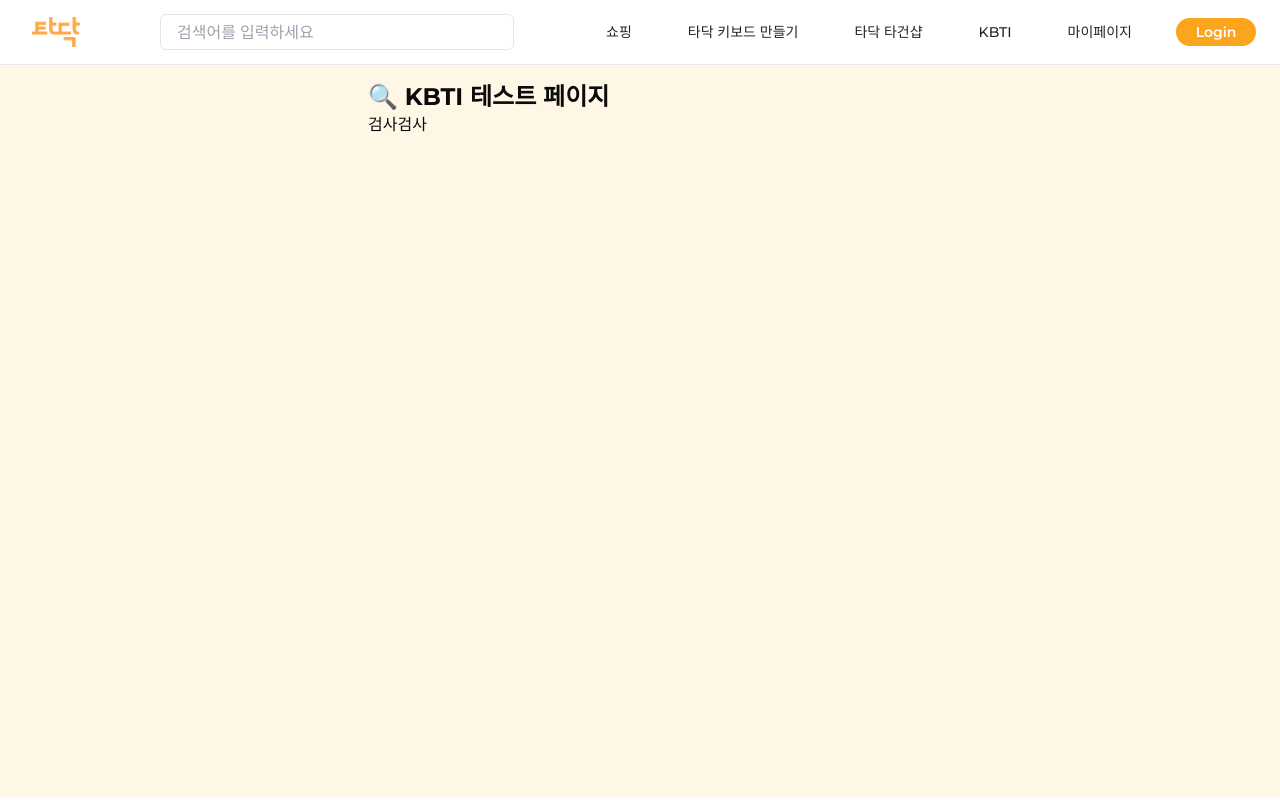
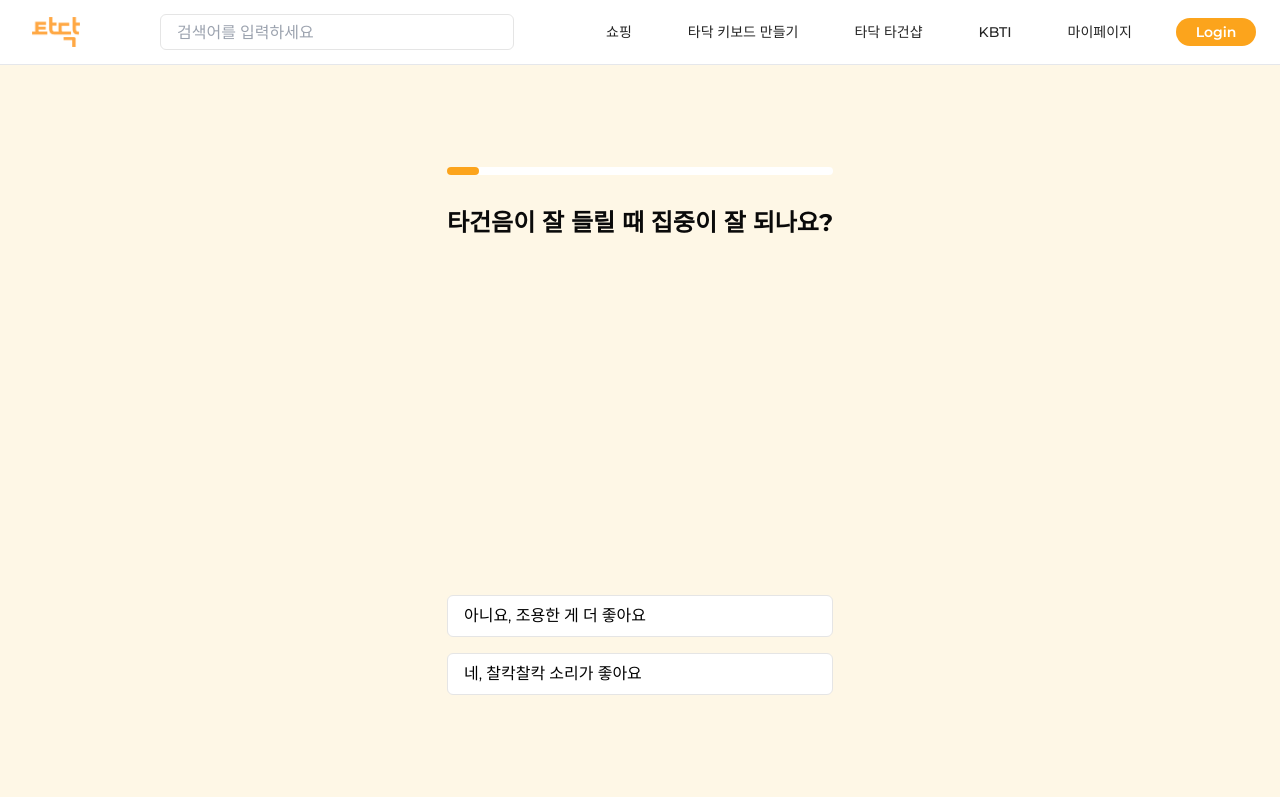
Before and after one commit to teamdadada/tadak, a React (Vite) app in the folder client/web/: page /kbti/test in a window 1280 px wide. Built offline with nearby package versions, Linux system fonts and the light colour scheme; a web font is replaced by a local one.

Commit message:
[S12P31A703-397] [FE] feat: KBTI 테스트 페이지 UI 구현

```diff
--- a/client/web/src/pages/KbtiPage/KbtiPage.tsx
+++ b/client/web/src/pages/KbtiPage/KbtiPage.tsx
@@ -3,7 +3,7 @@ import { Outlet } from 'react-router-dom'
 const KbtiPage = () => {
   return (
     <div className="bg-[rgb(254,247,230)]">
-      <div className="min-h-[calc(100vh-68px)] max-w-xl mx-auto">
+      <div className="flex justify-center min-h-[calc(100vh-68px)] max-w-xl mx-auto">
         <Outlet />
       </div>
     </div>
--- a/client/web/src/pages/KbtiPage/KbtiStartPage.tsx
+++ b/client/web/src/pages/KbtiPage/KbtiStartPage.tsx
@@ -13,7 +13,11 @@ const KbtiStartPage = () => {
     <div className="flex flex-col items-center justify-center min-h-[calc(100vh-68px)] gap-4 px-4">
       <div className="flex flex-col justify-center w-full p-2">
         {/* <h1 className="w-full p-4 text-2xl font-bold">🔍 KBTI</h1> */}
-        <img src={KbtiStartImage} alt="KBTI 시작 이미지" />
+        <img
+          src={KbtiStartImage}
+          alt="KBTI 시작 이미지"
+          className="min-h-[470px] h-[70vh]"
+        />
       </div>
       <div className="flex justify-center w-full p-4 mt-4">
         <Button
--- a/client/web/src/pages/KbtiPage/KbtiTestPage.tsx
+++ b/client/web/src/pages/KbtiPage/KbtiTestPage.tsx
@@ -1,8 +1,143 @@
+import { useState } from 'react'
+
+const questions = [
+  {
+    id: 1,
+    text: '타건음이 잘 들릴 때 집중이 잘 되나요?',
+    options: ['아니요, 조용한 게 더 좋아요', '네, 찰칵찰칵 소리가 좋아요'],
+    axis: ['Q', 'E'],
+  },
+  {
+    id: 2,
+    text: 'RGB나 조명이 있는 키보드가 마음에 드시나요?',
+    options: ['눈에 띄는 건 별로예요', '감성적으로 너무 좋아요'],
+    axis: ['Q', 'E'],
+  },
+  {
+    id: 3,
+    text: '소리가 적은 키보드와 반짝이는 키보드 중 고른다면?',
+    options: ['조용한 키보드가 더 좋아요', '시각적으로 화려한 게 더 좋아요'],
+    axis: ['Q', 'E'],
+  },
+  {
+    id: 4,
+    text: '키보드를 고를 때 가장 중요한 건 무엇인가요?',
+    options: ['기능과 내구성이요', '디자인과 색감이요'],
+    axis: ['T', 'A'],
+  },
+  {
+    id: 5,
+    text: '주변에 추천할 때 뭐라고 말할 것 같나요?',
+    options: ['이건 성능이 정말 좋아', '이건 너무 예쁘고 분위기 있어'],
+    axis: ['T', 'A'],
+  },
+  {
+    id: 6,
+    text: '키보드 설명에서 어떤 부분이 먼저 눈에 들어오나요?',
+    options: ['스펙과 기능 정보', '이미지와 디자인 포인트'],
+    axis: ['T', 'A'],
+  },
+  {
+    id: 7,
+    text: '책상 위에 물건은 어느 정도만 올려두시나요?',
+    options: [
+      '자주 쓰는 것만 올려둬요',
+      '장비랑 악세서리 다 올려두는 편이에요',
+    ],
+    axis: ['M', 'F'],
+  },
+  {
+    id: 8,
+    text: '거치대, 데스크패드, 무드등… 이런 것들',
+    options: ['없어도 괜찮아요', '있어야 책상이 완성된 느낌이에요'],
+    axis: ['M', 'F'],
+  },
+  {
+    id: 9,
+    text: '책상에 내가 직접 고른 장비가 몇 개나 있나요?',
+    options: ['1~2개만 있어요', '종류별로 다양하게 있어요'],
+    axis: ['M', 'F'],
+  },
+  {
+    id: 10,
+    text: '책상을 쓸 때 상태는 어떤가요?',
+    options: ['항상 정리돼 있어요', '자주 어질러져 있어요'],
+    axis: ['C', 'P'],
+  },
+  {
+    id: 11,
+    text: '정리된 책상이 일할 때 도움이 되나요?',
+    options: ['네, 깔끔해야 집중돼요', '아니요, 어느 정도 지저분해도 괜찮아요'],
+    axis: ['C', 'P'],
+  },
+  {
+    id: 12,
+    text: '누가 갑자기 내 책상을 본다면?',
+    options: ['정리되어 있어서 부끄럽지 않다', '이건 내 스타일, 손대지 마!'],
+    axis: ['C', 'P'],
+  },
+]
+
 const KbtiTestPage = () => {
+  const [scores, setScores] = useState<Record<string, number>>({
+    Q: 0,
+    E: 0,
+    T: 0,
+    A: 0,
+    M: 0,
+    F: 0,
+    C: 0,
+    P: 0,
+  })
+
+  const [currentQuestion, setCurrentQuestion] = useState(0)
+
+  const handleAnswer = (axis: string[], choice: number) => {
+    const newScores = { ...scores }
+    newScores[axis[choice]] += 1
+    setScores(newScores)
+
+    if (currentQuestion < questions.length - 1) {
+      setCurrentQuestion(currentQuestion + 1)
+    } else {
+      alert(`Your KBTI Result: ${calculateKBTI(newScores)}`)
+    }
+  }
+
+  const calculateKBTI = (scores: Record<string, number>) => {
+    return `${scores.Q >= scores.E ? 'Q' : 'E'}${scores.T >= scores.A ? 'T' : 'A'}${scores.M >= scores.F ? 'M' : 'F'}${scores.C >= scores.P ? 'C' : 'P'}`
+  }
+
   return (
-    <div className="p-4">
-      <h1 className="text-2xl font-bold">🔍 KBTI 테스트 페이지</h1>
-      <p>검사검사</p>
+    <div className="flex flex-col max-w-[90%] items-center justify-evenly gap-4 p-8 h-[calc(100vh-68px)] relative">
+      <div className="flex flex-col gap-4">
+        <div className="w-full h-2 mb-4 rounded-full bg-tadak-white">
+          <div
+            className="w-full h-2 transition-all rounded-full bg-tadak-primary"
+            style={{
+              width: `${((currentQuestion + 1) / questions.length) * 100}%`,
+            }}
+          ></div>
+        </div>
+
+        <h1 className="w-full mb-2 text-2xl font-bold">
+          {questions[currentQuestion].text}
+        </h1>
+      </div>
+
+      <div className="flex h-[20vh]"></div>
+
+      <div className="flex flex-col items-center justify-center w-full gap-2 mt-4 space-y-2">
+        {questions[currentQuestion].options.map((option, index) => (
+          <button
+            key={index}
+            onClick={() => handleAnswer(questions[currentQuestion].axis, index)}
+            className="block w-full px-4 py-2 text-left text-black border rounded-md hover:bg-tadak-primary hover:text-white bg-tadak-white"
+          >
+            {option}
+          </button>
+        ))}
+      </div>
     </div>
   )
 }
```
